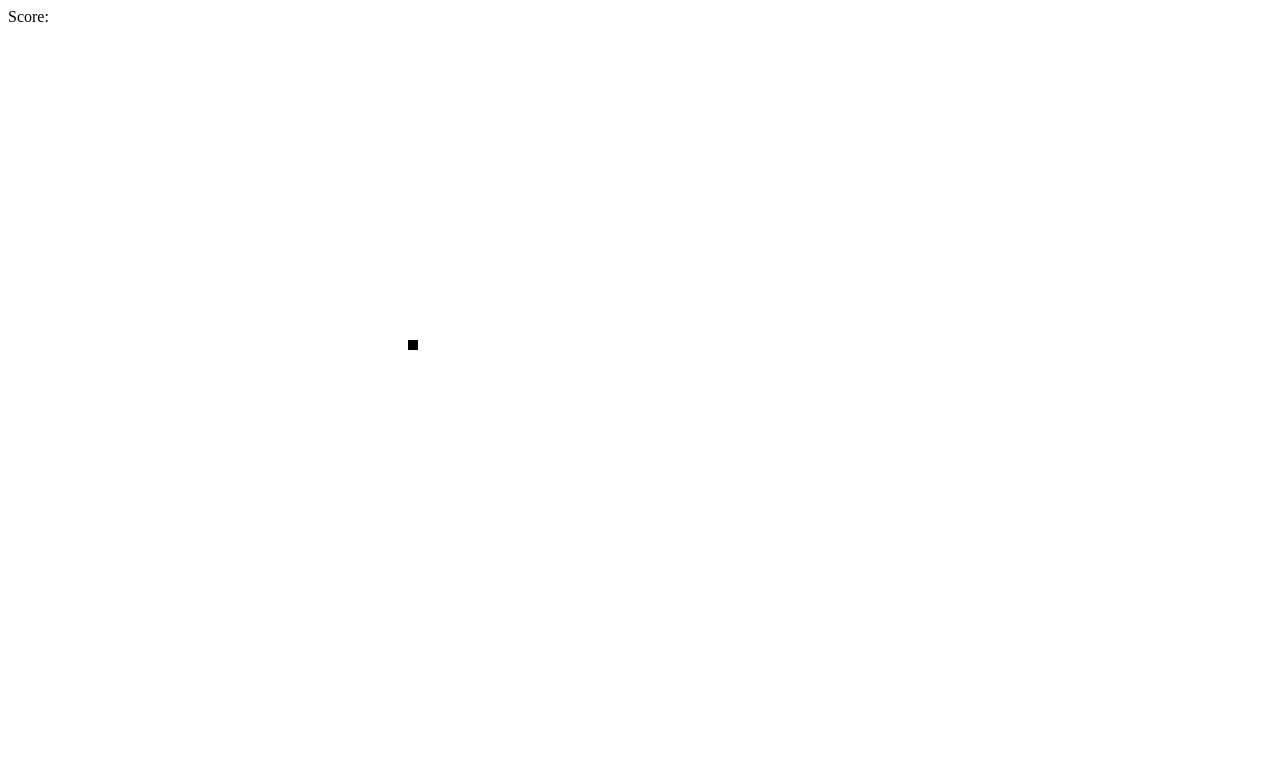
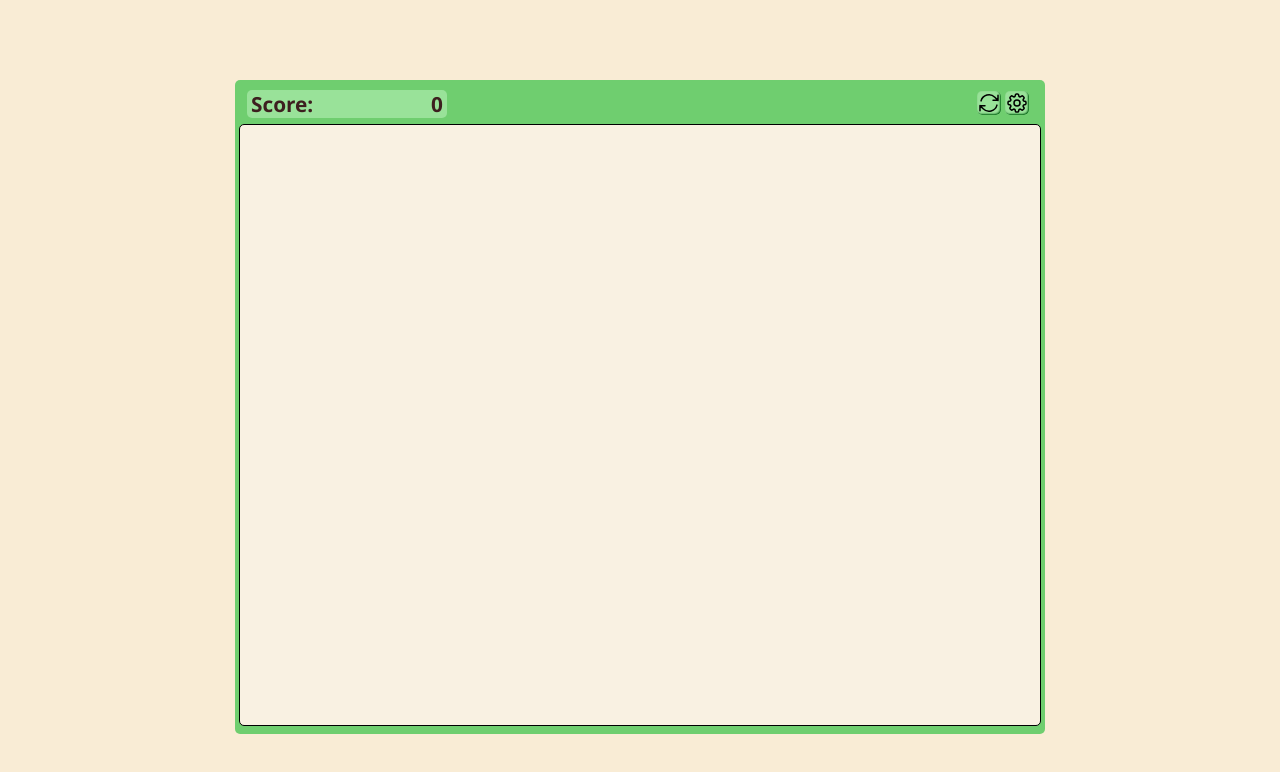
Before and after one commit to epic-dev/snake-game, a website built with Vite: page index.html in a window 1280 px wide. Built offline with nearby package versions, Linux system fonts and the light colour scheme.

Commit message:
added more styles, two control buttons, one for settings, another one for restart game

```diff
--- a/index.html
+++ b/index.html
@@ -7,16 +7,38 @@
         <link rel="stylesheet" href="./src/styles.css">
     </head>
     <body>
-        <div id="app">
-            <div class="grid">
-                <div class="grid-item">Score: <span id="score-value"></span></div>
-                <div class="grid-item">
-                    <svg id="frame" xmlns="http://www.w3.org/2000/svg" width="800" height="600">
-                        <rect x="400" y="300" width="10" height="10" color="green"></rect>
+        <main class="game-container">
+            <section class="game-panel">
+                <section class="controls-bar">
+                    <!-- Difficulty level: <select name="difficulty">
+                        <option value="1">easy</option>
+                        <option value="2">medium</option>
+                        <option value="3">hard</option>
+                    </select> -->
+
+                    <div class="score">
+                        Score: <span id="score-value">0</span>
+                    </div>
+                    <div class="controls">
+                        <button type="button" class="button restart-btn" title="Restart"></button>
+                        <button type="button" class="button settings-btn" title="Game settings"></button>
+                    </div>
+                </section>
+                <section class="">
+                    <svg id="game-board" xmlns="http://www.w3.org/2000/svg" width="800" height="600" viewBox="0 0 100 100">
+                        <rect x="200" y="300" width="10" height="10" fill="green"></rect>
+                        <rect x="600" y="300" width="10" height="10" fill="red"></rect>
                     </svg>
                 </div>
-            </div>
+            </section>
+        </main>
+        <!-- <div class="dialog welcome-message">
+            <p>Press <b>'Space'</b>, <b>'WASD'</b> or arrow keys to start the game</p>
         </div>
+        <div class="dialog gameover-message">
+            <p>Game over ;(</p>
+        </div> -->
+
         <script type="module" src="./src/index.ts"></script>
     </body>
 </html>
--- a/src/index.ts
+++ b/src/index.ts
@@ -41,7 +41,6 @@ function callEffect(effect?: SideEffects): void {
             invertedDirections = true;
             setTimeout(() => {
                 invertedDirections = false;
-                console.log('CANCEL effect');
             }, 5000); //FIXME timeout to settings
             break;
         }
@@ -66,7 +65,7 @@ function update() {
     } else {
         Snake.pop();
     }
-    console.log(currentDirection === currentDirections.Left ? 'Left' : currentDirection === currentDirections.Right ? 'Right' : currentDirection === currentDirections.Up ? 'Up' : 'Down');
+    // console.log(currentDirection === currentDirections.Left ? 'Left' : currentDirection === currentDirections.Right ? 'Right' : currentDirection === currentDirections.Up ? 'Up' : 'Down');
     // stop game if new head position is equal frame border position
 }
 
@@ -173,8 +172,9 @@ function moveLeft() {
  * Entry point
 */
 document.addEventListener('DOMContentLoaded', () => {
-    pane = document.getElementById('frame') as unknown as SVGElement;
+    pane = document.getElementById('game-board') as unknown as SVGElement;
     scoreElement = document.getElementById('score-value') as unknown as HTMLElement;
+    const welcomeMessage = document.getElementById('welcome-message') as unknown as HTMLElement;
     document.addEventListener('keydown', (e) => {
         switch (e.key) {
             case ' ': {
@@ -209,6 +209,11 @@ document.addEventListener('DOMContentLoaded', () => {
                 start();
                 break;
             }
+            default: {
+                console.log('default');
+                welcomeMessage.classList.add('hidden');
+                break;
+            }
         }
     });
     init();
--- a/src/styles.css
+++ b/src/styles.css
@@ -1,5 +1,129 @@
-.grid {
+/**
+ Minimal set of CSS rules.
+ It doesn't make sense to use any framework/library (e.g. Tailwind, Bootstrap, Material, etc.) in a such small project
+ So, I decided to keep it in pure CSS
+*/
+:root {
+    --main-bg-color: #f9ecd5;
+    --board-bg-color: #f9f1e2;
+    --game-pane-backdrop-color: #6fce6f;
+    --btn-bg-hover-color: #d1f0d1;
+    --panels-border-radius: 5px;
+    --text-color: #3d1f1f;
+    --controls-panel-bg-color: #99e299;
+}
+body {
+    margin: 0;
+    background-color: var(--main-bg-color);
+}
+
+.game-container {
+    width: 810px; /* fixed width for now */
+    margin: 0 auto;
+    padding-top: 5rem;
+}
+.game-panel {
+    display: flex;
+    flex-direction: column;
+    border-radius: var(--panels-border-radius);
+    padding: .25rem;
+    background-color: var(--game-pane-backdrop-color);
+}
+/* .grid {
     display: grid;
     grid-template-columns: 1fr;
-    grid-template-rows: 2rem 1fr;
+    grid-template-rows: 2.5rem 1fr;
+    width: 100vw;
+    height: 100vh;
+    row-gap: .5rem;
+    place-items: start center;
+} */
+#game-board {
+    border: 1px solid;
+    background-color: var(--board-bg-color);
+    border-radius: var(--panels-border-radius);
 }
+
+.hidden {
+    display: none;
+}
+.controls-bar {
+    display: flex;
+    justify-content: space-between;
+    align-items: center;
+    margin: .25rem .5rem;
+    height: 2rem;
+}
+.controls-bar > * {
+    padding-bottom: .25rem;
+    border-radius: var(--panels-border-radius);
+}
+.controls-bar .score {
+    background-color: var(--controls-panel-bg-color);
+    min-width: 12rem;
+    display: flex;
+    justify-content: space-between;
+    font-size: 1.3rem;
+    font-weight: bold;
+    font-family: 'Segoe UI', Tahoma, Geneva, Verdana, sans-serif;
+    color: var(--text-color);
+    padding: 0 .25rem;
+}
+.controls-bar .controls {
+    padding-left: .25rem;
+    padding-right: .25rem;
+}
+.controls-bar .controls .button {
+    background-color: var(--controls-panel-bg-color);
+}
+#score-value {
+    text-align: right;
+    margin-left: 1rem;
+}
+.dialog {
+    position: fixed;
+    top: 0;
+    left: 0;
+    display: flex;
+    align-items: center;
+    justify-content: center;
+    width: 100vw;
+    height: 100vh;
+    background-color: rgba(0, 0, 0, .5);
+    color: white;
+}
+.welcome-message {
+    font-size: 2rem;
+}
+.gameover-message {
+    font-size: 3rem;
+}
+.button {
+    font-size: 0.75rem;
+    line-height: 1rem;
+    border-radius: 5px;
+    padding: .75rem;
+    border: none;
+    outline: none;
+    cursor: pointer;
+    color: var(--text-color);
+    box-shadow: inset -1px -1px 2px rgb(2, 99, 17);
+}
+.button:hover {
+    background-color: var(--btn-bg-hover-color);
+}
+.button:active {
+    box-shadow: inset 1px 1px 2px rgb(2, 99, 17);
+    background-size: 90%;
+    background-position: center;
+}
+.restart-btn {
+    background-image: url('./assets/icons/restart.svg');
+    background-repeat: no-repeat;
+    background-size: contain;
+}
+.settings-btn {
+    background-image: url('./assets/icons/settings.svg');
+    background-repeat: no-repeat;
+    background-size: contain;
+}
```
Also changed, not shown: src/assets/icons/restart.svg (added), src/assets/icons/settings.svg (added), 1 other file.
